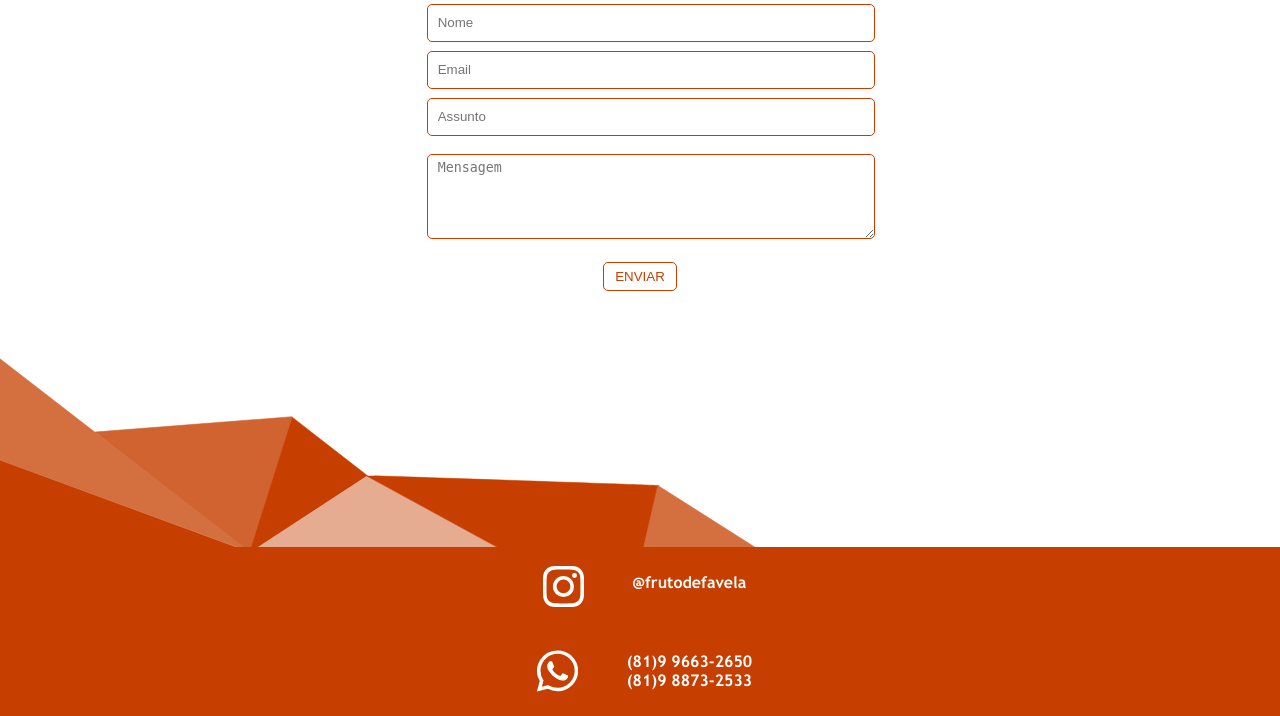
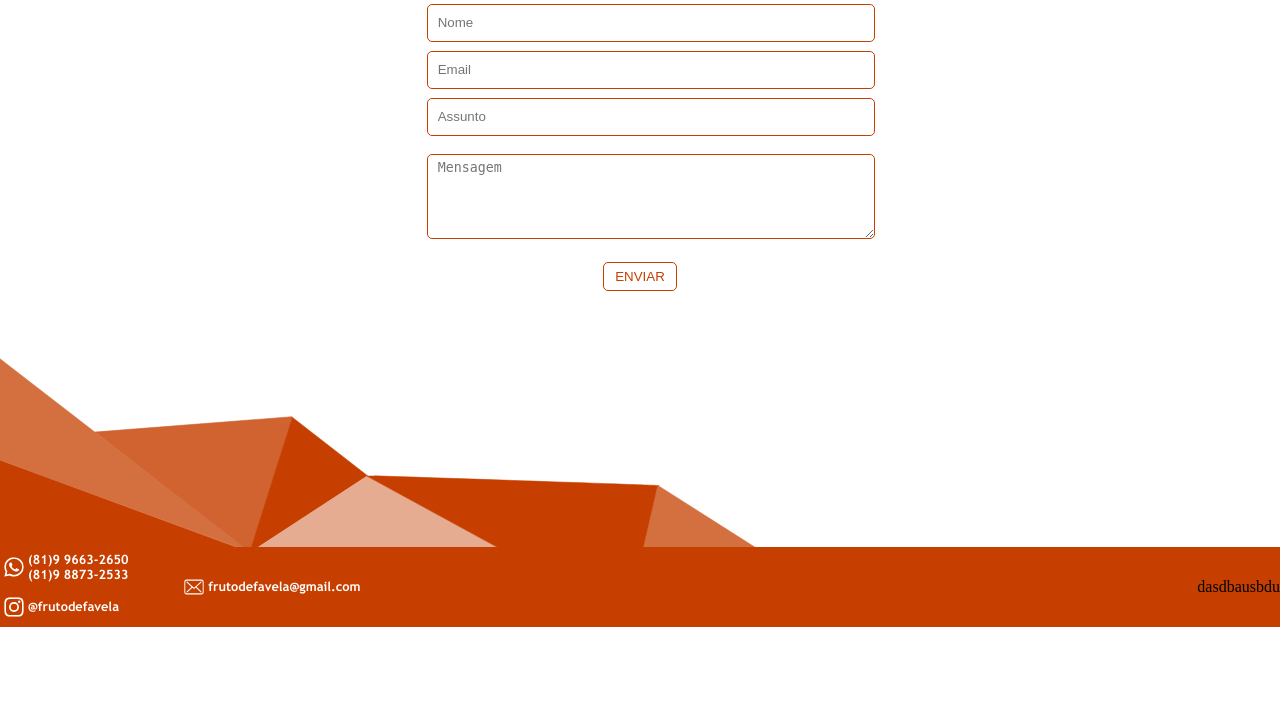
Before and after one commit to citi-onboarding/fruto-de-favela, a Django app: page / in a window 1280 px wide. Shown: the part 2914-3630 px from the top of the page. After the commit the page ends 3541 px from the top, so only its background shows below. Run offline with Django 3.2, Linux system fonts and the light colour scheme; data that the repository does not hold is empty.

Commit message:
alterações

```diff
--- a/core/templates/home.html
+++ b/core/templates/home.html
@@ -56,7 +56,7 @@
         {% endif %}
         <div id="logo">
             <img src="{% static 'fotos/logoVertical.svg' %}" alt="Fruto de Favela">
-            <img src="{% static 'fotos/subtitulo.svg' %}"/>
+            <img src="{% static 'fotos/subtitulo.svg' %}" class="subtitulo"/>
         </div>
     </section>
     <section class="sec-quem_somos" id="sec-quem_somos-id">
@@ -589,26 +589,43 @@
     </section>
 
    <footer>
-       <div class="icone">
+
+       <div id="contatosFooter">
+            <div class="instagram">
                 <img src="{% static 'fotos/instagram.svg' %}" alt="">
-           <ul>
+
                     {% if contatos.instagam %}
-               <li>{{ contatos.instagam }}</li>
+                    <p>{{ contatos.instagam }}</p>
                     {% else %}
-               <li>@frutodefavela</li>
+                    <p>@frutodefavela</p>
                     {% endif %}
-           </ul>
+
             </div>
-       <div class="icone">
+            <div class="whatsapp">
                 <img src="{% static 'fotos/whatsapp.svg' %}" alt="">
-           <ul>
+                <div class="numeros">
                     {% if contatos.telefone %}
-                <li>{{ contatos.telefone }}</li>
+                    <p>{{ contatos.telefone }}</p>
                     {% else %}
-                <li>(81)9 9663-2650</li>
-                <li>(81)9 8873-2533</li>
+                    <p>(81)9 9663-2650</p>
+                    <p>(81)9 8873-2533</p>
                     {% endif %}
-           </ul>
+                </div>
+            </div>
+            <div class="email">
+                    <img src="{% static 'fotos/envelope.svg' %}" alt="">
+                    <div class="numeros">
+                        {% if contatos.email %}
+                        <p>{{ contatos.email }}</p>
+                        {% else %}
+                        <p>frutodefavela@gmail.com</p>
+                        {% endif %}
+                    </div>
+                </div>
+
+       </div>
+       <div id="codebyciti">
+            dasdbausbdu
        </div>
    </footer>
     <script
--- a/static/css/home.css
+++ b/static/css/home.css
@@ -126,6 +126,10 @@ nav{
     position: absolute;
     flex-direction: column;
     align-items: center;
+}
+.subtitulo{
+    box-shadow: 0 0 30px 0 #000029;
+    background: rgba( 0, 0, 0, 0.2);
 }
 
 #logo img {
@@ -373,10 +377,10 @@ nav{
 }
 
 .center {
-    /* padding-top: 10px; */
     padding: 15px;
     display: flex;
     justify-content: center;
+    margin-bottom: 40px;
 }
 
 .svgFooter {
@@ -392,8 +396,8 @@ nav{
 footer{
     background-color: #C63F00;
     display: flex;
-    justify-content: center;
-    flex-direction: column;
+    justify-content: space-between;
+    flex-direction: row;
     align-items: center;
 }
 
@@ -415,6 +419,45 @@ footer li{
     font-family: 'Paragrafo';
     color: #FFFFFF;
 }
+#contatosFooter{
+    display: grid;
+    /* width: 50vw; */
+    grid-template-areas:
+    "contato email"
+    "instagram email"
+    ;
+    grid-template-rows: 1fr 1fr;
+    grid-template-columns: 1fr 1fr;
+    color: white;
+}
+#contatosFooter img{
+    width: 28px;
+}
+#contatosFooter p{
+    margin: 0;
+    font-size: 0.8em;
+}
+.instagram{
+    grid-area: instagram;
+    display: flex;
+    align-items: center;
+}
+.whatsapp{
+    grid-area: contato;
+    display: flex;
+    align-items: center;
+    padding: 5px 0;
+}
+.numeros{
+    display: flex;
+    flex-direction: column;
+}
+.email{
+    grid-area: email;
+    display: flex;
+    align-items: center;
+}
+
 /*Sessão footer desktop fim*/
 
 /*Parte mobile*/
@@ -502,18 +545,18 @@ footer li{
     }
     .ul-menu_mobile{
         position: fixed;
-        top: 35%;
-        left: 115%;
+        top: 24%;
+        /* left: 115%; */
         transform: translate(-50%, -50%);
         list-style: none;
-        font-size: 35px;
+        font-size: 20px;
         opacity: 0;
         transition: .25s .1s cubic-bezier(0, 1.07, 0, 1.02);
         z-index: 2;
         visibility: visible;
     }
     .a-menu {
-        color: #F6921D;
+        color: white;
         display: block;
         margin-bottom: 1em;
         text-decoration: none;
@@ -544,11 +587,13 @@ footer li{
     .input-hamburguer:checked ~ ul{
         opacity: 1;
         z-index: 12;
-        left: 42%;
+        left: 70%;
         transition: 0.4s;
     }
     .input-hamburguer:checked ~ label .menu_hamburguer{
-        box-shadow: 0 0 0 160vw white, 0 0 0 160vw white;
+        box-shadow: 0 40vw 0 40vw #F6921D, 0 40vw 0 40vw #F6921D;
+        /* border-radius: 0.001px; */
+        border-bottom-left-radius: 1px;
         z-index: 12;
     }
     .input-hamburguer:checked ~ label .hamburguer{
@@ -692,18 +737,12 @@ footer li{
         flex-direction: column;
         align-items: center;
         background-color: #368687;
- /*       position: relative;
-        height: 60vh;
-        max-height: 100vh;
-        min-height: 800px;*/
     }
     .tres_pilares{
         display: flex;
         flex-direction: row;
         flex-wrap: wrap;
         position: relative;
-/*        top: 21vh;
-        margin-left: 10px;*/
     }
     .pilar{
         max-width: 22vw;
```
Also changed, not shown: static/fotos/coracao.svg (added), static/fotos/envelope.svg (added). Lines whose indentation alone changed are shown as unchanged.
